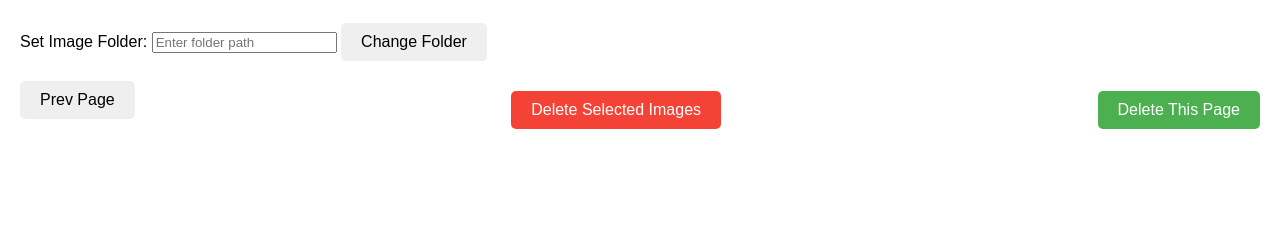
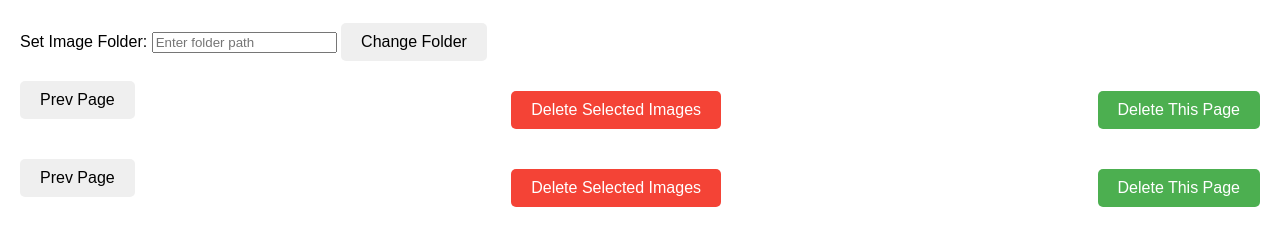
Before and after one commit to YaoChengTang/StereoSimulator, a Flask app: template scripts/my_image_manager/templates/thumbnails.html in a window 1280 px wide. Shown: the part 94-340 px from the top of the page. Run offline with Flask 3, Linux system fonts and the light colour scheme; the template is opened without the code that fills it, so the values that code supplies are empty; parts of the project's set-up code (start-up, migrations or seed data) failed here and were passed over.

Commit message:
fix(tools): top bottom bar

```diff
--- a/scripts/my_image_manager/templates/thumbnails.html
+++ b/scripts/my_image_manager/templates/thumbnails.html
@@ -118,6 +118,27 @@
       </div>
     {% endfor %}
   </div>
+
+
+
+  <div class="nav">
+    <form method="POST" action="{{ url_for('action') }}">
+      <input type="hidden" name="op" value="prev_page">
+      <button type="submit">Prev Page</button>
+    </form>
+    {% if has_next_page %}
+      <form method="POST" action="{{ url_for('action') }}">
+        <input type="hidden" name="op" value="next_page">
+        <button type="submit">Next Page</button>
+      </form>
+    {% endif %}
+    <!-- 删除选中图片按钮 -->
+    <button class="delete-selected" onclick="deleteSelectedImages()">Delete Selected Images</button>
+
+    <!-- 删除当前页图片按钮 -->
+    <button class="delete-page" onclick="deletePage()">Delete This Page</button>
+  </div>
+
   <!-- 选择框 -->
   <div id="selection-box"></div>
 
```
